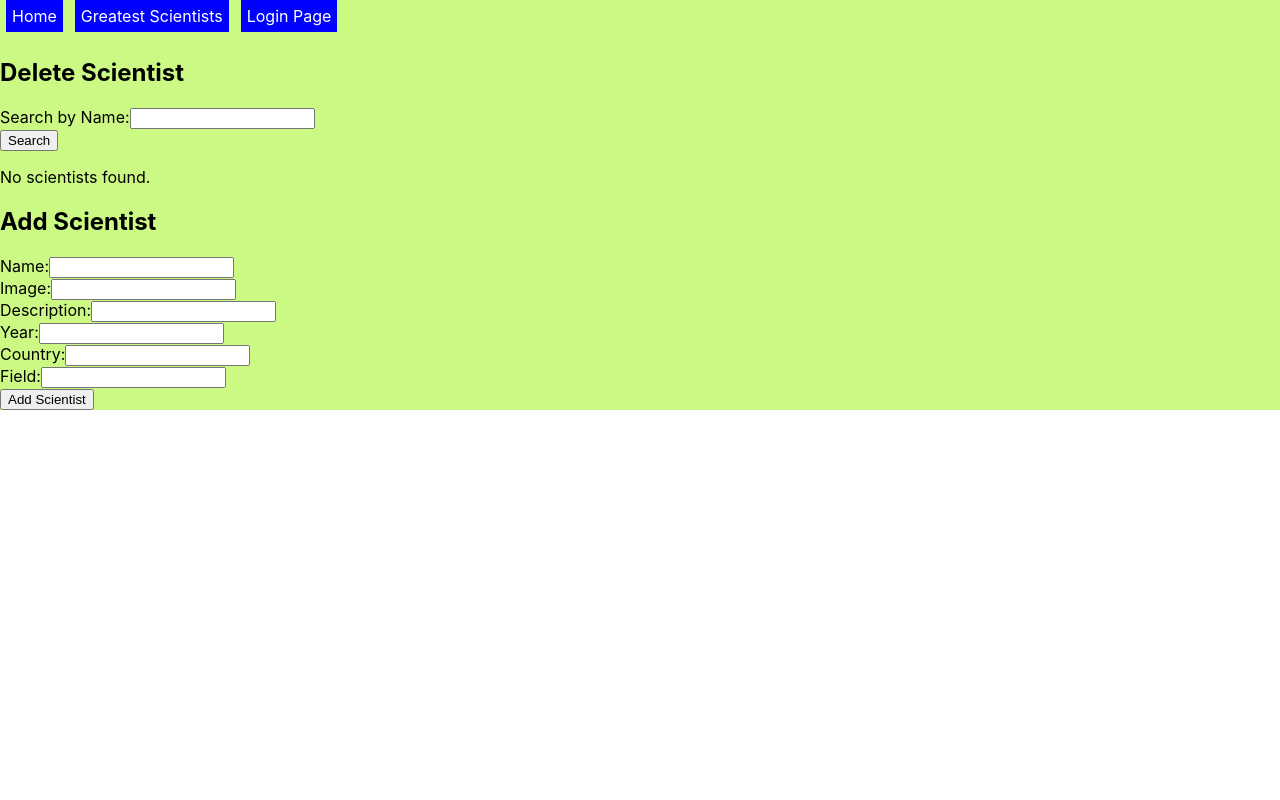
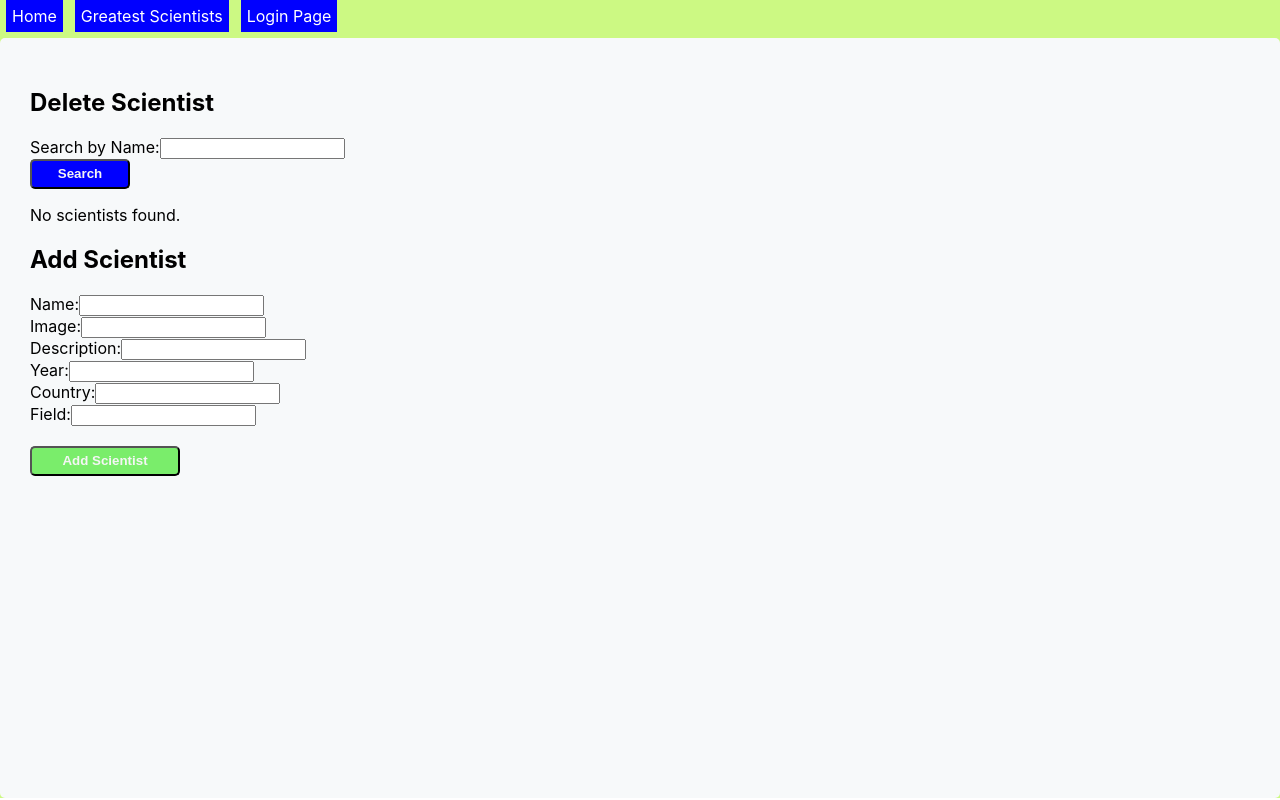
Before and after one commit to jbigishiro/phase-2-project-greatest-scientists, a React (Create React App) app: page /admin in a window 1280 px wide. Built offline with nearby package versions, Linux system fonts and the light colour scheme; data requests are answered from the project's data file.

Commit message:
add some style code on addScientist.js and index.css

```diff
--- a/src/components/AddScientist.js
+++ b/src/components/AddScientist.js
@@ -98,8 +98,8 @@ const AddScientist = () => {
             onChange={(e) => setField(e.target.value)}
           />
         </label>
-        <br />
-        <button type="submit">Add Scientist</button>
+        <br /> <br/>
+        <button id="addbutton"  type="submit">Add Scientist</button>
       </form>
     </div>
   );
--- a/src/components/Admin.js
+++ b/src/components/Admin.js
@@ -4,8 +4,9 @@ import DeleteScientist from "../data/DeleteScientist";
 
 function Admin() {
   return (
-    <div>
+    <div  className="admin" >
       <DeleteScientist />
+
       <AddScientist />
     </div>
   );
--- a/src/data/DeleteScientist.js
+++ b/src/data/DeleteScientist.js
@@ -48,7 +48,7 @@ const DeleteScientist = () => {
           <input type="text" value={searchTerm} onChange={handleSearchChange} />
         </label>
         <br />
-        <button type="submit">Search</button>
+        <button id="button" type="submit">Search</button>
       </form>
 
       {scientists.length > 0 ? (
@@ -57,7 +57,7 @@ const DeleteScientist = () => {
           {scientists.map((scientist) => (
             <div key={scientist.id}>
               <p>Name: {scientist.name}</p>
-              <button onClick={() => handleDeleteScientist(scientist.id)}>
+              <button id="deletebutton"  onClick={() => handleDeleteScientist(scientist.id)}>
                 Delete Scientist
               </button>
               <hr />
--- a/src/index.css
+++ b/src/index.css
@@ -85,8 +85,26 @@ html, body {
   width: 100px;
   height: 30px;
   border-radius: 5px;
+}
 
+#deletebutton {
+  color: whitesmoke;
+  background-color: rgb(237, 107, 117);
+  font-weight: bold;
+  width: 150px;
+  height: 30px;
+  border-radius: 5px;
 }
+
+#addbutton {
+  color: whitesmoke;
+  background-color: rgb(122, 237, 107);
+  font-weight: bold;
+  width: 150px;
+  height: 30px;
+  border-radius: 5px;
+}
+
 
 .loginForm {
   box-shadow: 4px 4px 8px 4px rgba(234, 35, 35, 0.452);
@@ -102,3 +120,11 @@ html, body {
   font-size: 20px;
   border-color: blue;
 }
+
+.admin {
+  background: rgb(247, 249, 250);
+ height: 700px;
+ width: max;
+ padding: 30px;
+ border-radius: 5px;
+}
```
